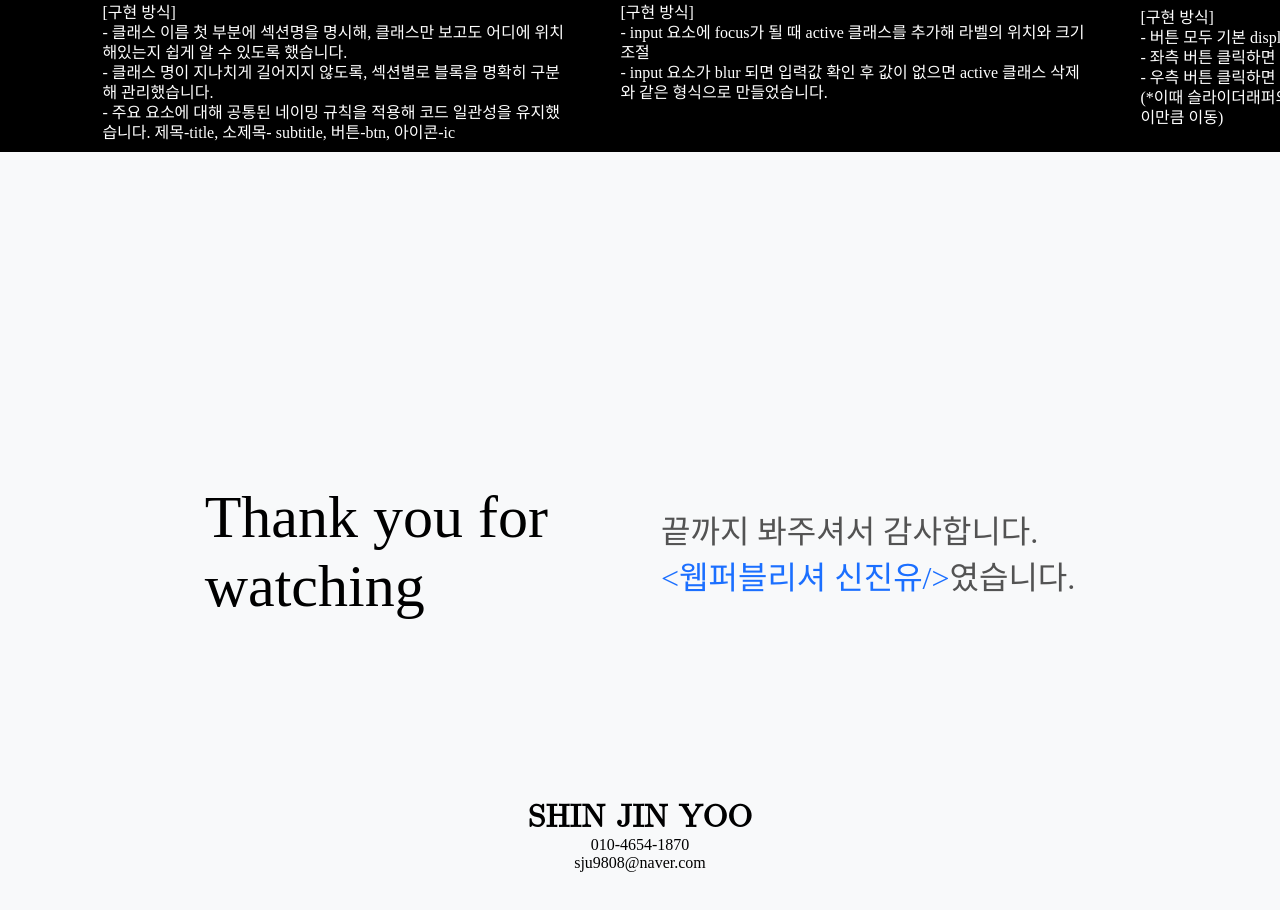
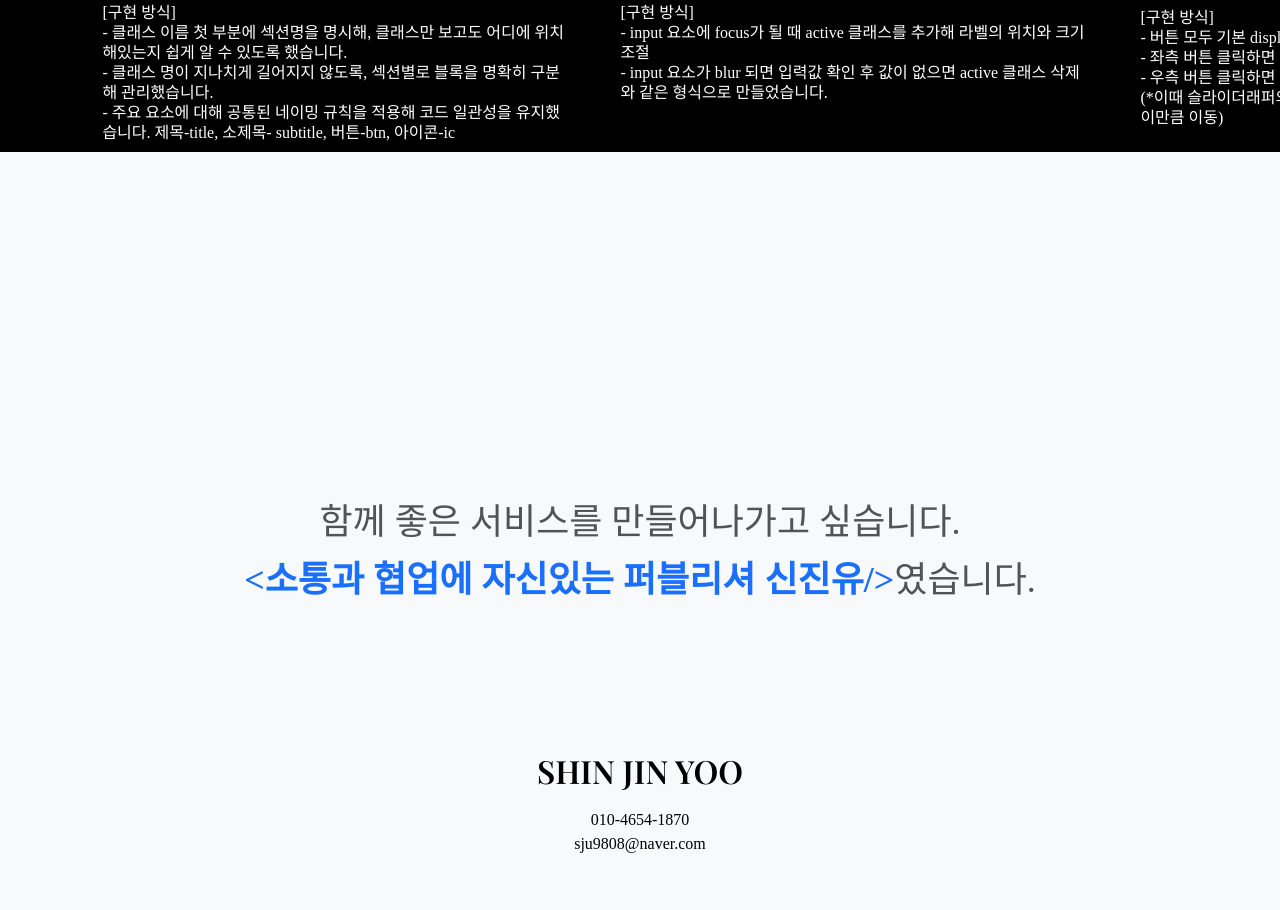
Before and after one commit to jinyoo-polestar/portfolio, a website with bundled scripts: page index.html in a window 1280 px wide. Shown: the part 6248-7158 px from the top of the page. Built offline with nearby package versions, Linux system fonts and the light colour scheme; files whose address does not match are found by name; a web font is replaced by a local one.

Commit message:
💄 Update footer style

```diff
--- a/css/scss/_font.scss
+++ b/css/scss/_font.scss
@@ -69,3 +69,8 @@
   src: url("/source/font/MaruBuri-Bold.ttf");
   font-weight: 700;
 }
+
+@font-face {
+  font-family: "Playfair";
+  src: url("/source/font/PlayfairDisplay-SemiBold.ttf");
+}
--- a/css/scss/_style.scss
+++ b/css/scss/_style.scss
@@ -1,5 +1,6 @@
 @use "variables" as *;
 @use "mixin" as *;
+@use "font";
 
 %section-layout {
   display: flex;
@@ -466,47 +467,39 @@
   position: relative;
   justify-content: center;
   align-items: center;
-  gap: 5rem;
   background-color: $bright-gray;
 
-  @include mobile-tablet {
-    flex-direction: column;
-  }
-
-  &__text-en {
-    width: 35%;
-    font-family: serif, "Pretendard";
-    text-align: left;
-    font-size: 3.75rem;
-
-    @include mobile-tablet {
-      width: 100%;
-      text-align: center;
-    }
-  }
-
-  &__text-kr {
-    font-size: 2rem;
+  &__text {
+    font-size: 2.25rem;
+    line-height: 160%;
+    text-align: center;
+    word-break: keep-all;
     color: $dark-gray;
 
-    @include mobile-tablet {
+    @include tablet {
       font-size: 1.5rem;
-      text-align: center;
+    }
+
+    @include mobile {
+      font-size: 1.25rem;
     }
   }
 
   &__text-highlight {
+    font-weight: 600;
     color: $primary;
   }
 
   &__contact {
+    display: flex;
     position: absolute;
-    bottom: 5rem;
+    flex-direction: column;
+    bottom: 6rem;
     text-align: center;
 
     &-name {
-      margin-bottom: 0.5rem;
-      font-family: math, "Pretendard";
+      padding-bottom: 1rem;
+      font-family: "Playfair", "Pretendard";
       font-size: 2rem;
 
       @include mobile {
@@ -516,6 +509,8 @@
 
     &-item {
       font-size: 1rem;
+      font-weight: 300;
+      line-height: 1.5rem;
     }
   }
 }
--- a/index.html
+++ b/index.html
@@ -362,10 +362,10 @@
       </div>
     </section>
     <footer class="footer">
-      <div class="footer__text-en">Thank you for watching</div>
-      <div class="footer__text-kr">
-        끝까지 봐주셔서 감사합니다.<br />
-        <span class="footer__text-highlight"> &lt;웹퍼블리셔 신진유/&gt;</span
+      <div class="footer__text">
+        함께 좋은 서비스를 만들어나가고 싶습니다.<br />
+        <span class="footer__text-highlight">
+          &lt;소통과 협업에 자신있는 퍼블리셔 신진유/&gt;</span
         >였습니다.
       </div>
       <div class="footer__contact">
```
Also changed, not shown: css/main.css, source/font/PlayfairDisplay-SemiBold.ttf (added), 1 other file.
